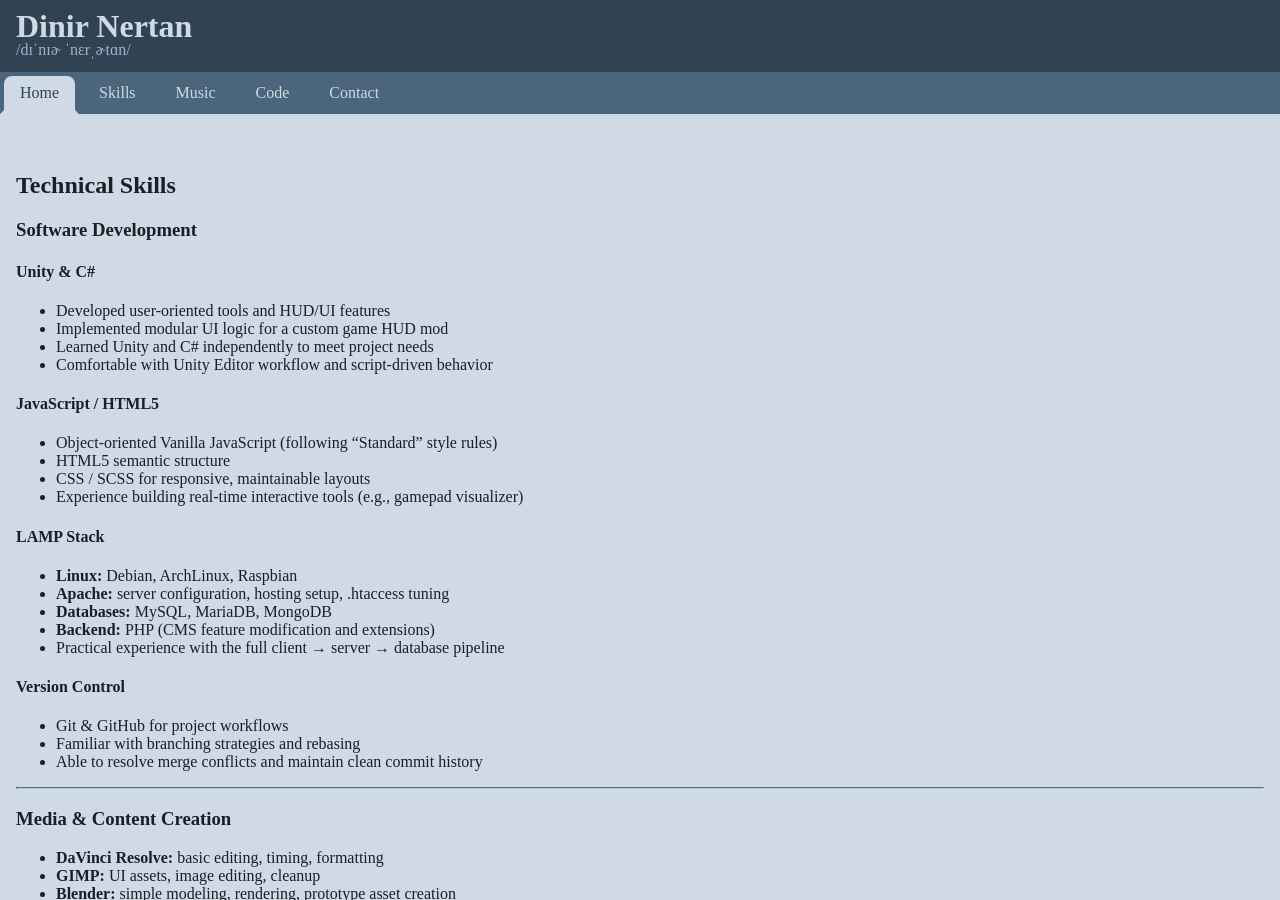
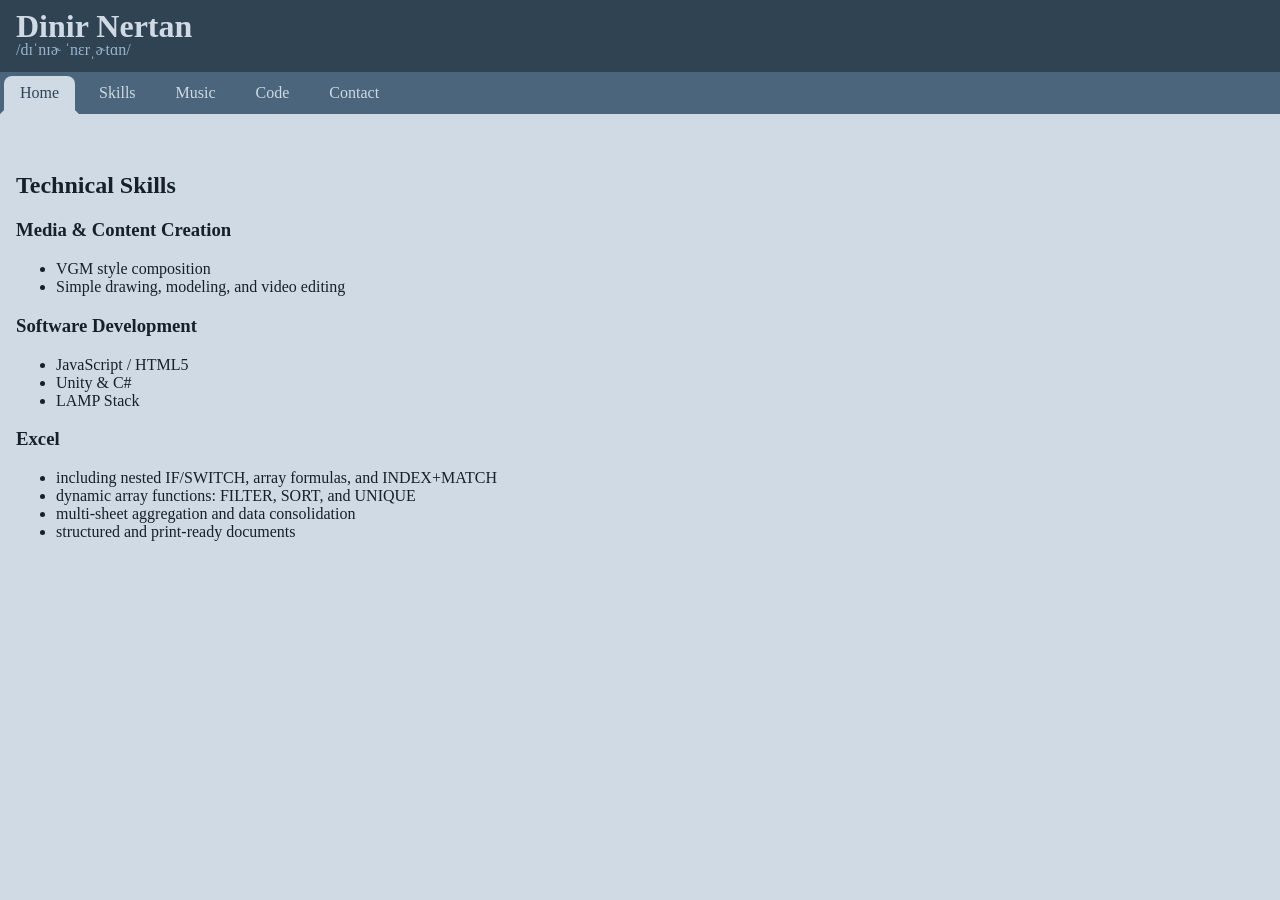
Before and after one commit to Dinir/dinir.github.io, a Jekyll site: the page built from index.md, in a window 1280 px wide and 900 px high, scrolled down 747 px. Built offline with Jekyll 4.4.1, drawn with Linux system fonts in a browser that asks for light colours; some of the changed text lies outside the part shown.

```diff
--- a/_includes/content/index.md
+++ b/_includes/content/index.md
@@ -4,21 +4,17 @@
 
 ## Video Game Music Composer and Web Developer
 
-I enjoy composing music as a hobby and focus on building tools and features that genuinely help users. I started programming as a hobby through HTML and gradually expanded into web development as I created projects for myself and other hobbyists.
-
-### What I Do
-- Build tools and utilities using vanilla **JavaScript** or **Unity/C#**
-    - Create interactive, real-time web features and visualizers
-    - Design modular UI logic and functionality for gameplay-related tools
-- Develop and maintain <b>LAMP-based</b> systems
+I enjoy composing music and building tools and features that genuinely help users.
 
 ### Notable Projects
-- #### <a href="https://www.nexusmods.com/ballisticng/mods/16" target="_blank">Streamliner (Unity/C#)</a>
+- #### [Short Showcase of My Music][Short Burst]{:target="_blank"}
+  Short loop tracks quickly made over 3 days to summarize what I can do, in a short time.
+- #### [Streamliner (Unity/C#)][Streamliner]{:target="_blank"}
   Learned Unity/C# from scratch to make a Class Library that replaces HUD for a video game called BallisticNG.
-- #### <a href="https://obsproject.com/forum/resources/mini-padder.944/" target="_blank">Mini Padder (JS/HTML5)</a>
+- #### [Mini Padder (JS/HTML5)][Mini Padder]{:target="_blank"} ([Repo][Mini Padder Repository]{:target="_blank"})
   A lightweight real-time gamepad visualizer used by tens of thousands of users in the OBS community.
 
-### Creative Background
-- Compose retro-inspired VGM tracks
-- Create simple 16-bit SFX
-- Edit video and visual assets for hobby projects
+[Short Burst]: https://soundcloud.com/dinir/sets/short-burst?si=e4a244c3dba445b19c0662c716230a73&utm_source=clipboard&utm_medium=text&utm_campaign=social_sharing
+[Streamliner]: https://www.nexusmods.com/ballisticng/mods/16
+[Mini Padder]: https://obsproject.com/forum/resources/mini-padder.944/
+[Mini Padder Repository]: https://github.com/dinir/mini-padder
--- a/_includes/content/skills.md
+++ b/_includes/content/skills.md
@@ -1,50 +1,16 @@
 ## Technical Skills
 
+### Media & Content Creation
+- VGM style composition
+- Simple drawing, modeling, and video editing
+
 ### Software Development
-#### Unity & C#
-- Developed user-oriented tools and HUD/UI features
-- Implemented modular UI logic for a custom game HUD mod
-- Learned Unity and C# independently to meet project needs
-- Comfortable with Unity Editor workflow and script-driven behavior
+- JavaScript / HTML5
+- Unity & C#
+- LAMP Stack
 
-#### JavaScript / HTML5
-- Object-oriented Vanilla JavaScript (following "Standard" style rules)
-- HTML5 semantic structure
-- CSS / SCSS for responsive, maintainable layouts
-- Experience building real-time interactive tools (e.g., gamepad visualizer)
-
-#### LAMP Stack
-- **Linux:** Debian, ArchLinux, Raspbian
-- **Apache:** server configuration, hosting setup, .htaccess tuning
-- **Databases:** MySQL, MariaDB, MongoDB
-- **Backend:** PHP (CMS feature modification and extensions)
-- Practical experience with the full client → server → database pipeline
-
-#### Version Control
-- Git & GitHub for project workflows
-- Familiar with branching strategies and rebasing
-- Able to resolve merge conflicts and maintain clean commit history
-
----
-
-### Media & Content Creation
-- **DaVinci Resolve:** basic editing, timing, formatting
-- **GIMP:** UI assets, image editing, cleanup
-- **Blender:** simple modeling, rendering, prototype asset creation
-
----
-
-### Music & Sound
-- VGM style composition
-- Creation of 16-bit retro sound effects
-
----
-
-### Productivity Tools
-#### Excel
-- Proficient with advanced formulas including nested IF/SWITCH, array formulas, INDEX+MATCH, XLOOKUP, and XMATCH
-- Comfortable using dynamic array functions such as FILTER, SORT, and UNIQUE
-- Able to utilize INDIRECT and OFFSET for dynamic references where appropriate
-- Experience performing multi-sheet aggregation and data consolidation
-- Capable of building semi-automated tools using formulas, lookups, and randomized logic
-- Able to produce structured, print-ready documents (e.g., tests, receipts) and reusable templates
+### Excel
+- including nested IF/SWITCH, array formulas, and INDEX+MATCH
+- dynamic array functions: FILTER, SORT, and UNIQUE
+- multi-sheet aggregation and data consolidation
+- structured and print-ready documents
```
